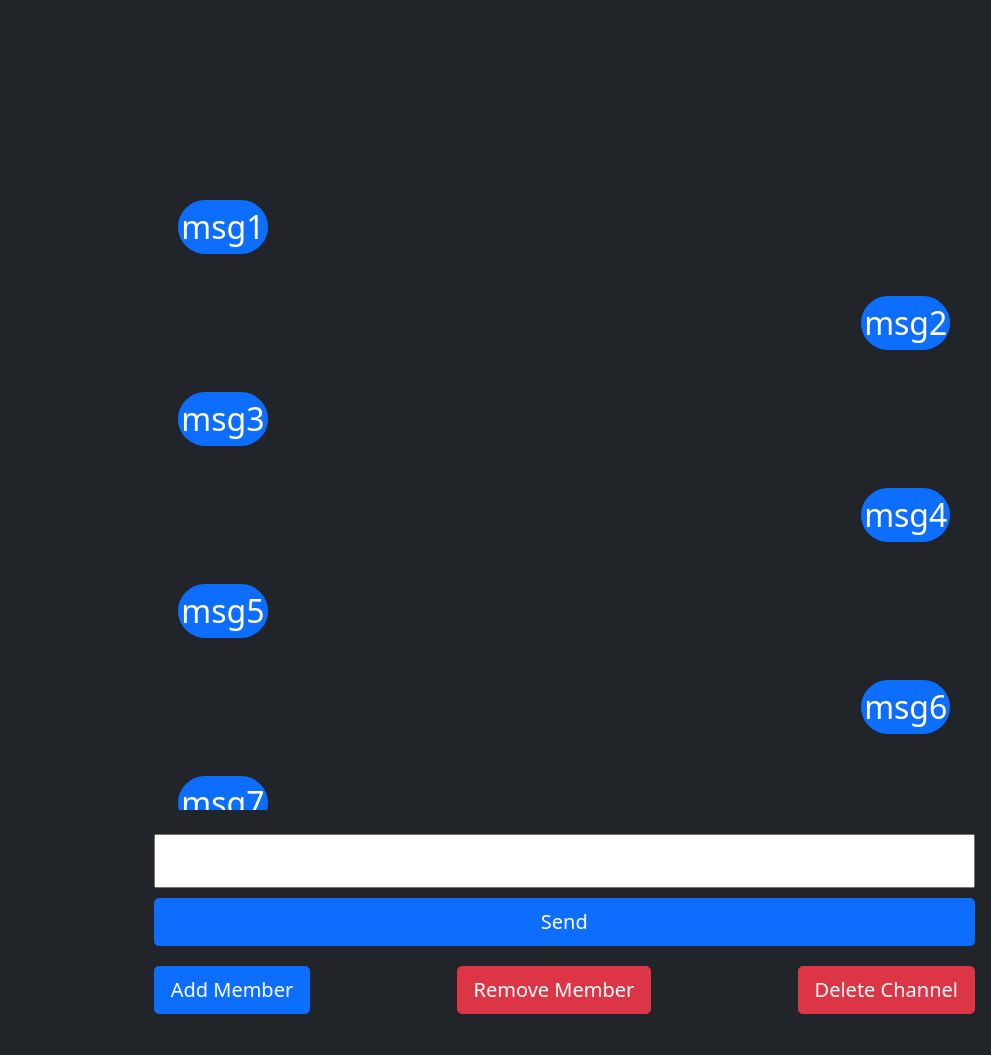
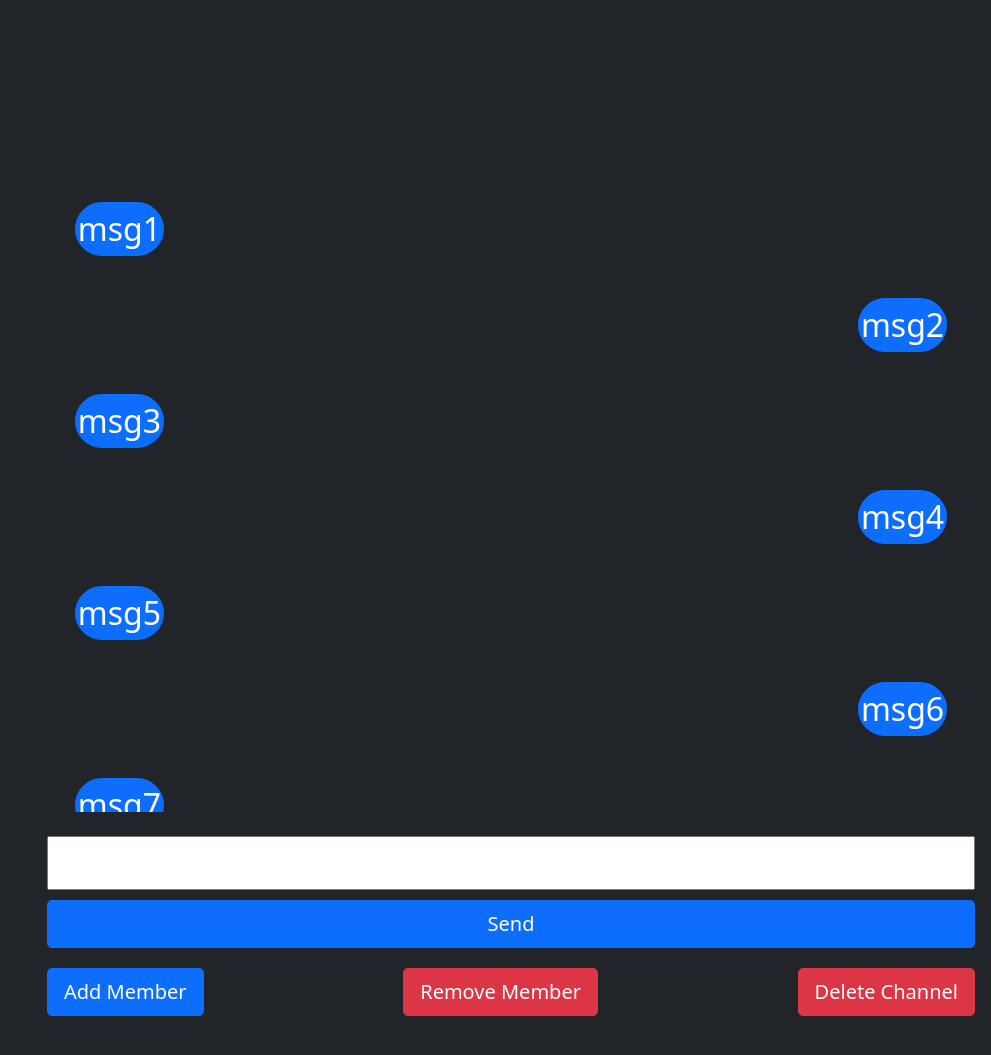
Before and after one commit to MongoChat-Flask/mongoengine-chat-resource, a Python web app: template routes/templates/ChatRoom.html in a window 1280 px wide. Shown: the part 219-1274 px from the top of the page, without its empty margins (289-1280 px from the left). Run offline with Jinja, Linux system fonts and the light colour scheme; the template is opened without the code that fills it, so the values that code supplies are empty; some libraries are stand-ins or nearby versions.

Commit message:
Update ChatRoom.html

```diff
--- a/routes/templates/ChatRoom.html
+++ b/routes/templates/ChatRoom.html
@@ -77,11 +77,11 @@
 </head>
 
 <body>
-  <div class="col-6 col-md-4" id="left-list">
+  <div class="col-3" id="left-list">
     <h1 class="position-absolute fs-3 top-0 start-0" id="chatroom-list">Chatroom List</h1>
     <span id="chatroom-button-container"></span>
   </div>
-  <div class="col-sm-6 col-md-8">
+  <div class="col-9">
     <div class="p-3 mb-2 bg-dark text-white position-relative" id="main-bg">
       <label id="member-list" class="position-absolute fs-3 top-0 end-0"></label>
 
```
